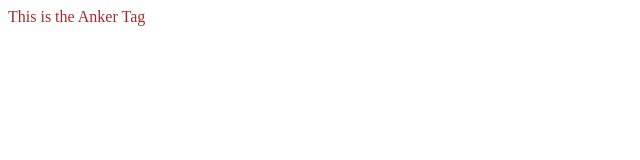
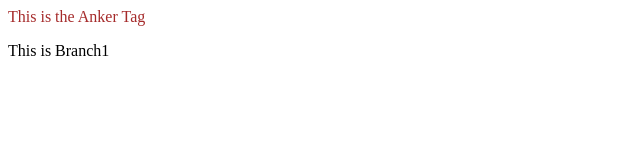
Before and after one commit to Abhinav-Reddy-Ragidi/LocalRepo, a plain HTML site: page index.html in a window 1280 px wide. Shown: the full height of the page, 0-640 px from the left. Drawn offline with Linux system fonts and the light colour scheme.

Commit message:
this is branch1

```diff
--- a/index.html
+++ b/index.html
@@ -1,2 +1,3 @@
 <link href="style.css" rel="stylesheet">
 <a> This is the Anker Tag</a>
+<p>This is Branch1</p>
```
